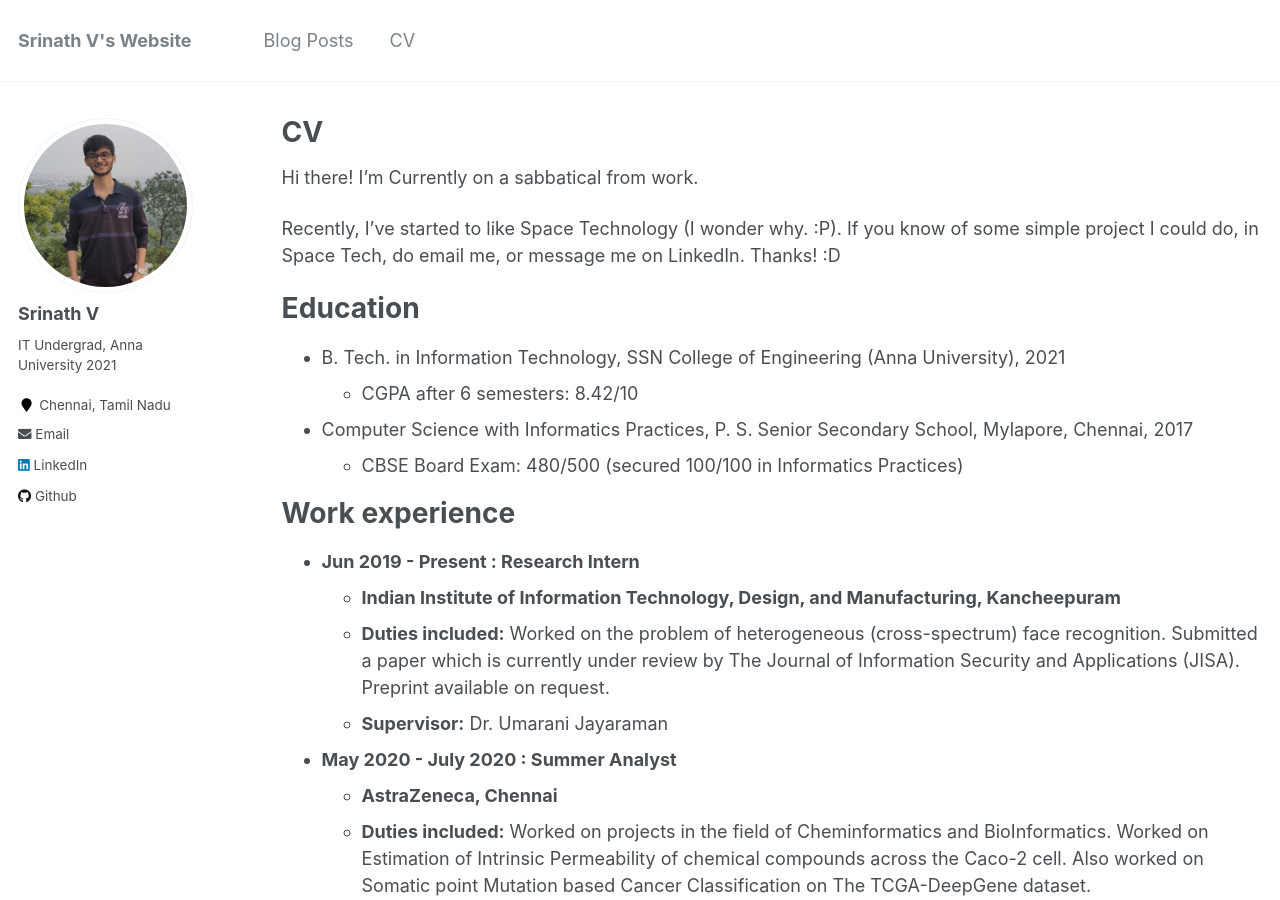
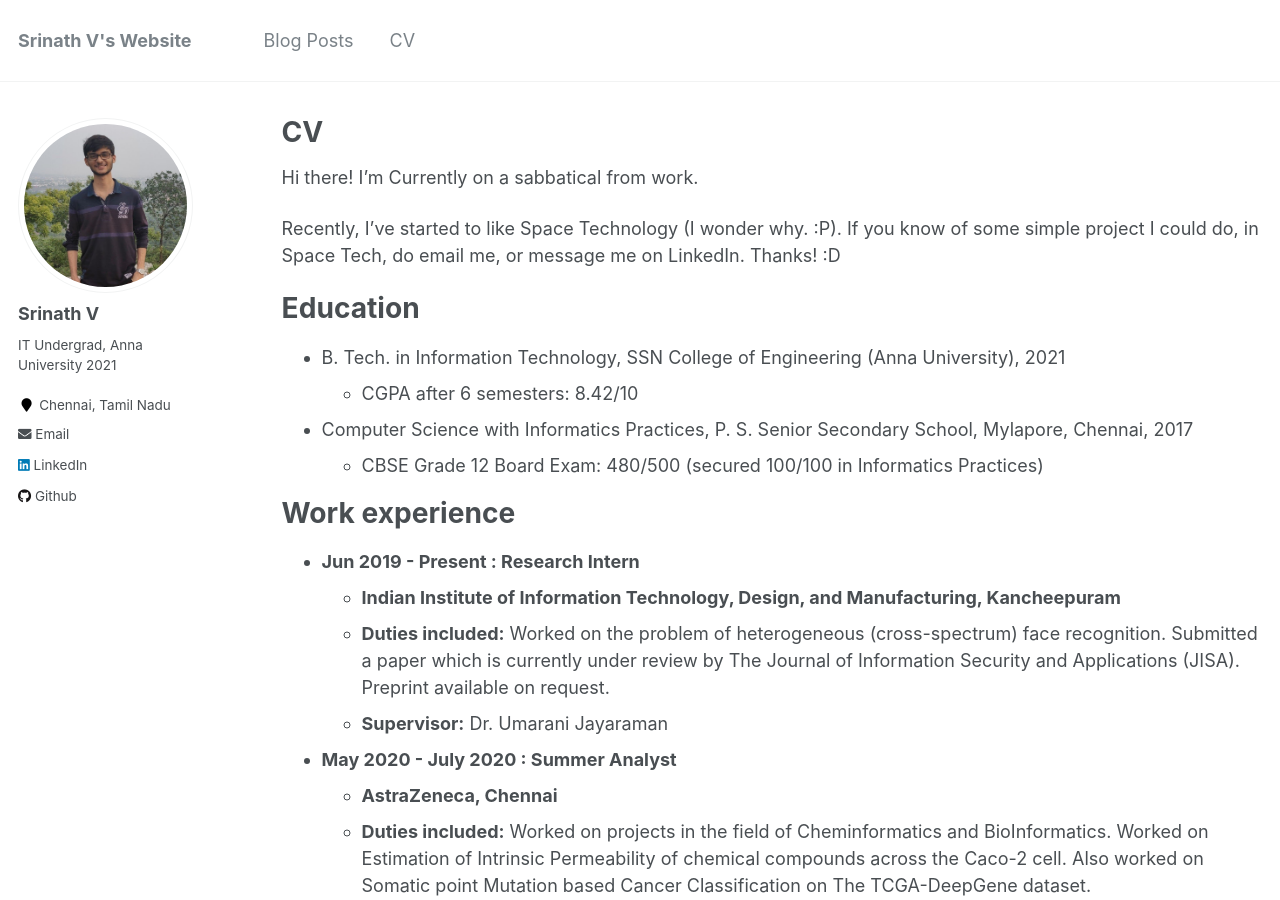
Before and after one commit to srinathvrao/srinathvrao.github.io, a Jekyll site: the page built from _pages/cv.md, in a window 1280 px wide and 900 px high. Built offline with Jekyll 4.4.1, drawn with Linux system fonts in a browser that asks for light colours.

Commit message:
Update cv.md

```diff
--- a/_pages/cv.md
+++ b/_pages/cv.md
@@ -18,7 +18,7 @@ Education
 * B. Tech. in Information Technology, SSN College of Engineering (Anna University), 2021
     * CGPA after 6 semesters: 8.42/10
 * Computer Science with Informatics Practices, P. S. Senior Secondary School, Mylapore, Chennai, 2017
-    * CBSE Board Exam: 480/500 (secured 100/100 in Informatics Practices)
+    * CBSE Grade 12 Board Exam: 480/500 (secured 100/100 in Informatics Practices)
 
 Work experience
 ======
```
